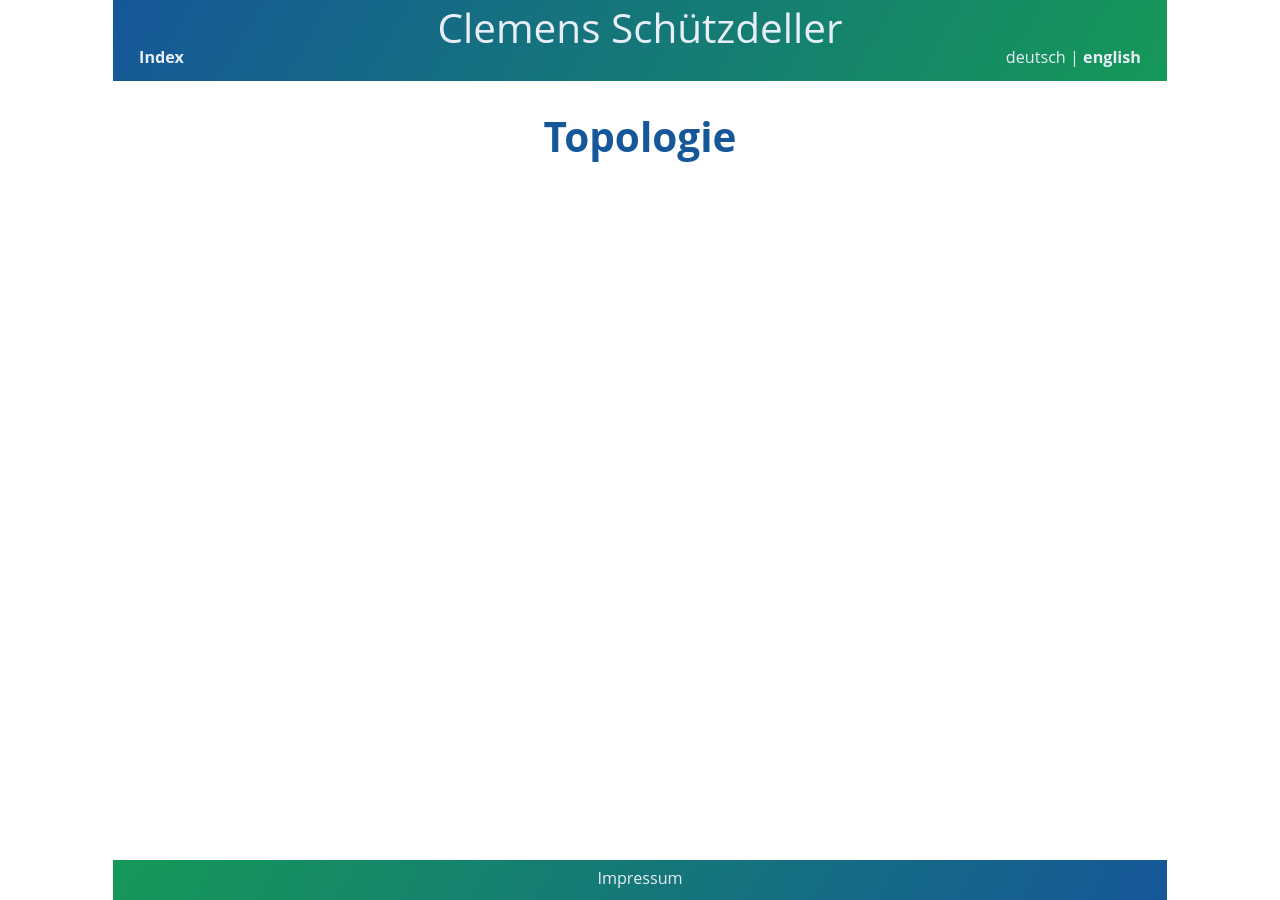
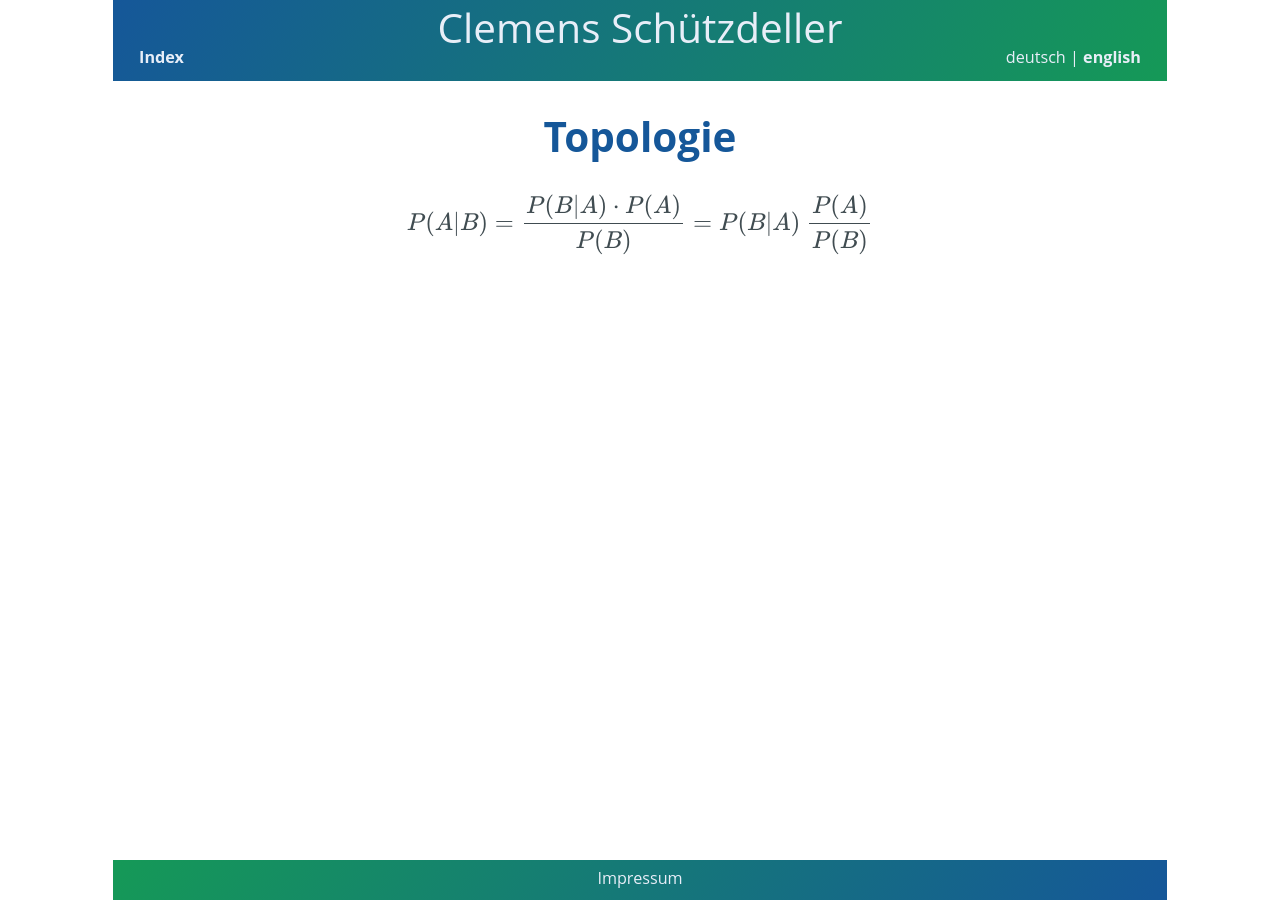
Before and after one commit to cs-LA/home, a Jekyll site: the page built from Topologie/index.md, in a window 1280 px wide. Built offline with Jekyll 4.4.1, drawn with Linux system fonts in a browser that asks for light colours; our own code applies the rules of GitHub Pages for plain Markdown files.

Commit message:
Update index.md

```diff
--- a/Topologie/index.md
+++ b/Topologie/index.md
@@ -1 +1,3 @@
 # Topologie
+
+$$P(A \vert B) = \frac{P(B \vert A) \cdot P(A)}{P(B)} = P(B \vert A) ~ \frac{P(A)}{P(B)}$$
```
